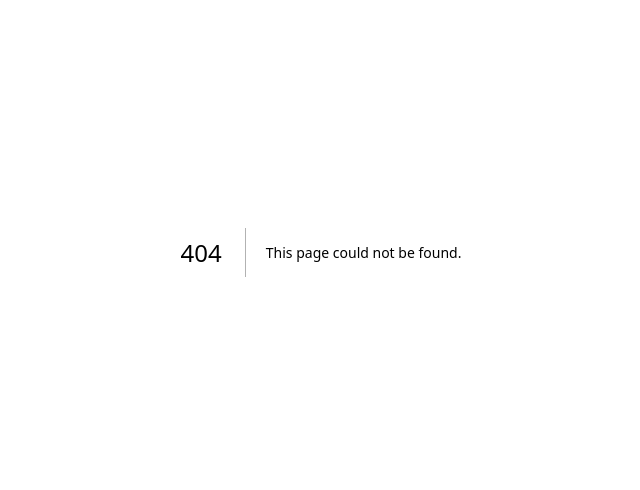
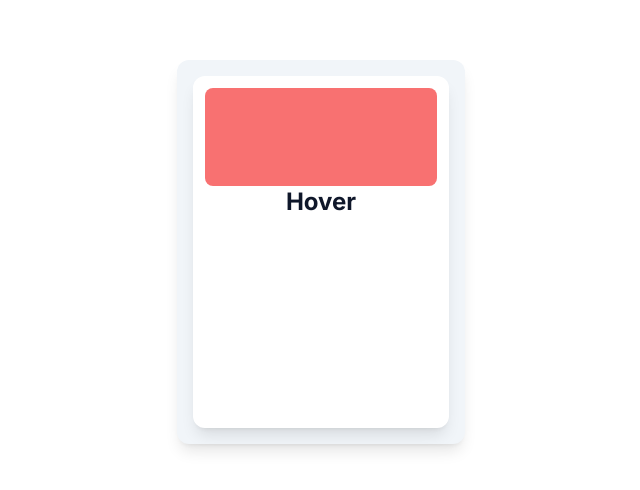
Before and after one commit to ab-azmi/capek-kuliah, a Next.js app: page /canary in a window 1280 px wide. Before the commit this address had no page. Shown: the part 148-638 px from the top of the page, without its empty margins (319-959 px from the left). Built offline with nearby package versions, Linux system fonts and the light colour scheme.

Commit message:
update surat keterangan review artikel

```diff
--- /dev/null
+++ b/app/canary/page.tsx
@@ -0,0 +1,77 @@
+"use client"
+import { useMotionValue, useSpring, useTransform, motion, useAnimation } from "framer-motion"
+
+const Canary = () => {
+    return (
+        <div className="grid h-screen w-full place-content-center  px-4 py-12 text-slate-900">
+            <TiltCard/>
+        </div>
+    )
+}
+
+const TiltCard = () => {
+    const x = useMotionValue(0);
+    const y = useMotionValue(0);
+
+    const mouseXSpring = useSpring(x)
+    const mouseYSpring = useSpring(y)
+
+    const rotateX = useTransform(mouseYSpring, [-.5, .5], ["17deg", "-17deg"]);
+    const rotateY = useTransform(mouseXSpring, [-.5, .5], ["-17deg", "17deg"]);
+
+    const handleMouseMove = (e: React.MouseEvent<HTMLDivElement>) => {
+        const rect = (e.target as HTMLDivElement)?.getBoundingClientRect();
+        const width = rect.width;
+        const height = rect.height;
+
+        const mouseX = e.clientX - rect.left;
+        const mouseY = e.clientY - rect.top;
+
+        const xPct = mouseX / width - 0.5;
+        const yPct = mouseY / height - 0.5;
+
+        x.set(xPct);
+        y.set(yPct);
+    }
+
+    const onMouseLeave = () => {
+        x.set(0);
+        y.set(0);
+    }
+
+
+
+    return (
+        <motion.div
+            onMouseMove={(e) => handleMouseMove(e)}
+            onMouseLeave={() => onMouseLeave()}
+            style={{
+                rotateX: rotateX,
+                rotateY: rotateY,
+                transformStyle: 'preserve-3d',
+             }}
+            className="relative h-96 w-72 rounded-xl bg-secondary shadow-lg">
+                <div
+                    style={{
+                        transform: 'translateZ(75px)',
+                        transformStyle: 'preserve-3d'
+                     }}
+                    className="absolute inset-4  rounded-xl bg-white shadow-lg p-3">
+                        <div
+                            style={{
+                                transform: 'translateZ(100px)',
+                             }}
+                             className="mx-auto text-4xl bg-red-400 w-full h-[30%] rounded-lg">
+                        </div>
+                        <p style={{
+                            transform: 'translateZ(50px)'
+                         }}
+                         className="text-center text-2xl font-bold">
+                            Hover
+                        </p>
+                </div>
+        </motion.div>
+    )
+}
+
+export default Canary
--- a/components/home-title.tsx
+++ b/components/home-title.tsx
@@ -48,7 +48,7 @@ export default function HomeTitle() {
 
                 <ModeToggle />
 
-                <p className="text-slate-400 italic lg:text-base text-xs">Updated 02 Agustus 2024</p>
+                <p className="text-slate-400 italic lg:text-base text-xs">Updated 04 Agustus 2024</p>
             </motion.div>
         </>
     )
--- a/components/pages/pre-wisuda.tsx
+++ b/components/pages/pre-wisuda.tsx
@@ -101,14 +101,6 @@ export default function PreWisuda() {
                     </RevealRightCard>
                     <RevealRightCard>
                         <h1 className="text-2xl font-semibold">
-                            Submit Artikel Ke Jurnal
-                        </h1>
-                        <p className="text-slate-400">
-                            Biasanya kalau TI submit di RJI, sedangkan SI submit di JAIST. Tapi coba tanyakan dulu ke pembimbing masing-masing
-                        </p>
-                    </RevealRightCard>
-                    <RevealRightCard>
-                        <h1 className="text-2xl font-semibold">
                             TTD Pengesahan Ketua Penguji di Dekanat
                         </h1>
                         <p className="text-slate-400">
@@ -131,6 +123,48 @@ export default function PreWisuda() {
                     <div className="flex gap-3">
                         <div className="bg-secondary text-primary rounded-md min-w-8 min-h-8 h-8 w-8 flex items-center justify-center font-bold">
                             12
+                        </div>
+                        <div>
+                            <h1 className="text-2xl text-secondary font-bold">
+                                Submit Artikel ke Jurnal
+                            </h1>
+                            <p className="text-slate-400">
+                                Pastikan sudah tau mau submit di jurnal mana
+                            </p>
+                        </div>
+                    </div>
+                </RevealLeftCard>
+                <div className="col-span-2 flex flex-col gap-4">
+
+                    <RevealRightCard>
+                    <h1 className="text-2xl font-semibold">
+                            Keterangan review Artikel by Pembimbing
+                        </h1>
+                        <p className="text-slate-400">
+                            Sebelum submit jurnal, perlu minta keterangan bahwa artikel sudah direview oleh pembimbing.
+                        </p>
+                        <Link className={cn(buttonVariants(), 'mt-3')} href="https://docs.google.com/document/d/19xccOgqrzvkq_ME4CiU7r4GQuZ2Kfjpx/edit?usp=sharing&ouid=111143122275288922275&rtpof=true&sd=true"
+                            target="_blank">
+                            Template Surat
+                        </Link>
+                    </RevealRightCard>
+                    <RevealRightCard>
+                        <h1 className="text-2xl font-semibold">
+                            Submit Artikel Ke Jurnal
+                        </h1>
+                        <p className="text-slate-400">
+                            Biasanya kalau TI submit di RJI, sedangkan SI submit di JAIST. Tapi coba tanyakan dulu ke pembimbing masing-masing
+                        </p>
+                    </RevealRightCard>
+
+                </div>
+            </div>
+            {/* 13 */}
+            <div className="py-5 flex flex-col md:grid md:grid-cols-3 gap-4">
+                <RevealLeftCard>
+                    <div className="flex gap-3">
+                        <div className="bg-secondary text-primary rounded-md min-w-8 min-h-8 h-8 w-8 flex items-center justify-center font-bold">
+                            13
                         </div>
                         <div>
                             <h1 className="text-2xl text-secondary font-bold">
@@ -196,12 +230,12 @@ export default function PreWisuda() {
                     </RevealRightCard>
                 </div>
             </div>
-            {/* 13 */}
+            {/* 14 */}
             <div className="py-5 flex flex-col md:grid md:grid-cols-3 gap-4">
                 <RevealLeftCard>
                     <div className="flex gap-3">
                         <div className="bg-secondary text-primary rounded-md min-w-8 min-h-8 h-8 w-8 flex items-center justify-center font-bold">
-                            13
+                            14
                         </div>
                         <div>
                             <h1 className="text-2xl text-secondary font-bold">
```
